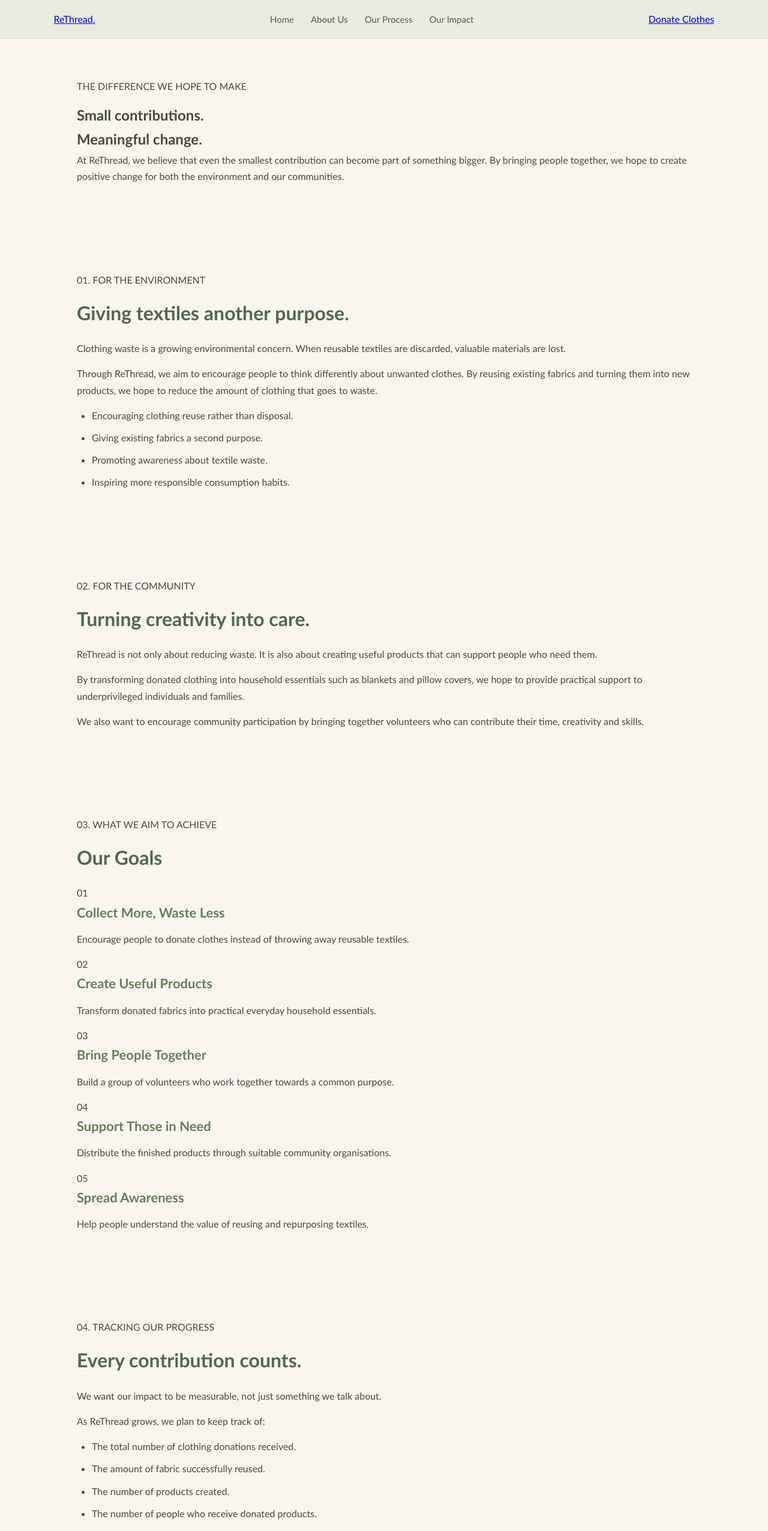
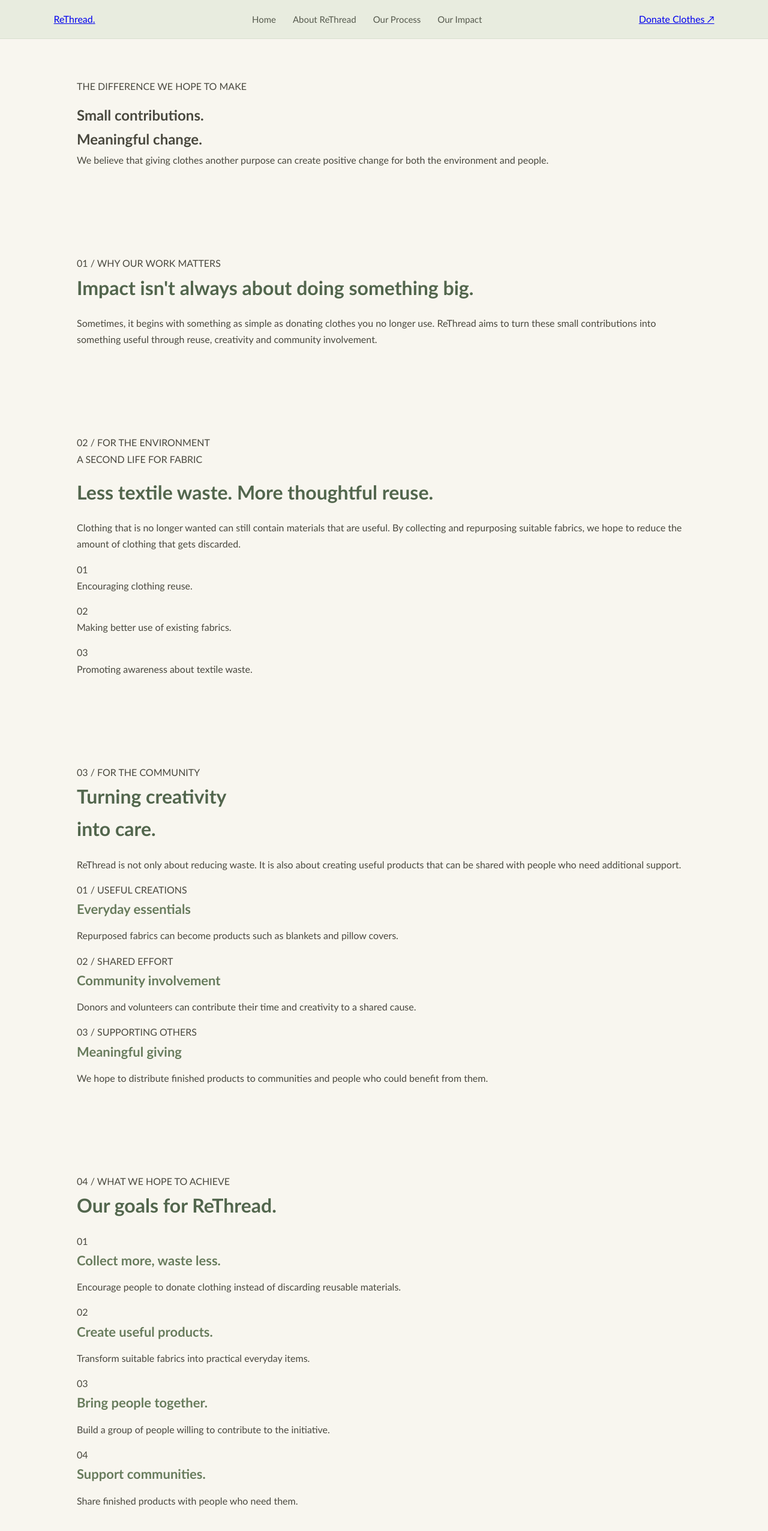
Before and after one commit to bhuvisaini188/ReThread, a plain HTML site: page impact.html in a window 1280 px wide. Shown: the top 2553 px of the page at 60% size. Drawn offline with Linux system fonts and the light colour scheme.

Commit message:
Update impact.html

```diff
--- a/impact.html
+++ b/impact.html
@@ -1,207 +1,176 @@
 
 <!DOCTYPE html>
 <html lang="en">
-
 <head>
     <meta charset="UTF-8">
     <meta name="viewport" content="width=device-width, initial-scale=1.0">
-
     <title>Our Impact | ReThread</title>
-
-    <meta name="description" content="Discover the goals and positive change ReThread hopes to create through clothing reuse and community donations.">
-
     <link rel="stylesheet" href="style.css">
 </head>
 
 <body>
 
-    <!-- NAVIGATION BAR -->
-
+    <!-- NAVIGATION -->
     <header>
         <nav class="navbar">
-
             <a href="index.html" class="logo">ReThread<span>.</span></a>
 
             <ul class="nav-links">
                 <li><a href="index.html">Home</a></li>
-                <li><a href="about.html">About Us</a></li>
+                <li><a href="about.html">About ReThread</a></li>
                 <li><a href="process.html">Our Process</a></li>
-                <li><a href="impact.html">Our Impact</a></li>
+                <li><a href="impact.html" class="active">Our Impact</a></li>
             </ul>
 
-            <a href="donate.html" class="nav-button">Donate Clothes</a>
-
+            <a href="donate.html" class="nav-button">Donate Clothes ↗</a>
         </nav>
     </header>
 
 
-    <!-- INTRODUCTION -->
+    <main>
 
-    <section class="impact-hero section">
+        <!-- HERO -->
+        <section class="impact-hero">
 
             <p class="eyebrow">THE DIFFERENCE WE HOPE TO MAKE</p>
 
             <h1>
-            Small contributions.
-            <br>
+                Small contributions.<br>
                 <span>Meaningful change.</span>
             </h1>
 
             <p>
-            At ReThread, we believe that even the smallest
-            contribution can become part of something bigger.
-            By bringing people together, we hope to create
-            positive change for both the environment
-            and our communities.
+                We believe that giving clothes another
+                purpose can create positive change
+                for both the environment and people.
+            </p>
+
+        </section>
+
+
+        <!-- IMPACT INTRODUCTION -->
+        <section class="impact-intro">
+
+            <div class="section-label">
+                <span>01</span> / WHY OUR WORK MATTERS
+            </div>
+
+            <h2>
+                Impact isn't always about
+                doing something big.
+            </h2>
+
+            <p>
+                Sometimes, it begins with something
+                as simple as donating clothes you
+                no longer use. ReThread aims to turn
+                these small contributions into
+                something useful through reuse,
+                creativity and community involvement.
             </p>
 
         </section>
 
 
         <!-- ENVIRONMENTAL IMPACT -->
+        <section class="impact-environment">
 
-    <section class="environment section">
+            <div class="section-label">
+                <span>02</span> / FOR THE ENVIRONMENT
+            </div>
 
-        <p class="eyebrow">01. FOR THE ENVIRONMENT</p>
+            <div class="impact-layout">
 
-        <h2>Giving textiles another purpose.</h2>
+                <div class="impact-heading">
+                    <p class="eyebrow">A SECOND LIFE FOR FABRIC</p>
 
+                    <h2>
+                        Less textile waste.
+                        More thoughtful reuse.
+                    </h2>
+                </div>
+
+                <div class="impact-description">
                     <p>
-            Clothing waste is a growing environmental concern.
-            When reusable textiles are discarded, valuable
-            materials are lost.
+                        Clothing that is no longer wanted
+                        can still contain materials that
+                        are useful. By collecting and
+                        repurposing suitable fabrics,
+                        we hope to reduce the amount
+                        of clothing that gets discarded.
                     </p>
 
-        <p>
-            Through ReThread, we aim to encourage people
-            to think differently about unwanted clothes.
-            By reusing existing fabrics and turning them
-            into new products, we hope to reduce the amount
-            of clothing that goes to waste.
-        </p>
+                    <div class="impact-points">
+                        <div>
+                            <span>01</span>
+                            <p>Encouraging clothing reuse.</p>
+                        </div>
 
-        <ul>
-            <li>Encouraging clothing reuse rather than disposal.</li>
+                        <div>
+                            <span>02</span>
+                            <p>Making better use of existing fabrics.</p>
+                        </div>
 
-            <li>Giving existing fabrics a second purpose.</li>
+                        <div>
+                            <span>03</span>
+                            <p>Promoting awareness about textile waste.</p>
+                        </div>
+                    </div>
+                </div>
 
-            <li>Promoting awareness about textile waste.</li>
-
-            <li>Inspiring more responsible consumption habits.</li>
-        </ul>
-
+            </div>
         </section>
 
 
         <!-- COMMUNITY IMPACT -->
+        <section class="impact-community">
 
-    <section class="community section">
+            <div class="section-label">
+                <span>03</span> / FOR THE COMMUNITY
+            </div>
 
-        <p class="eyebrow">02. FOR THE COMMUNITY</p>
-
-        <h2>Turning creativity into care.</h2>
+            <h2>
+                Turning creativity<br>
+                into care.
+            </h2>
 
             <p>
-            ReThread is not only about reducing waste.
-            It is also about creating useful products
-            that can support people who need them.
+                ReThread is not only about reducing
+                waste. It is also about creating useful
+                products that can be shared with people
+                who need additional support.
             </p>
 
+            <div class="community-grid">
+
+                <div class="community-card">
+                    <span>01 / USEFUL CREATIONS</span>
+                    <h3>Everyday essentials</h3>
                     <p>
-            By transforming donated clothing into
-            household essentials such as blankets
-            and pillow covers, we hope to provide
-            practical support to underprivileged
-            individuals and families.
+                        Repurposed fabrics can become
+                        products such as blankets and
+                        pillow covers.
                     </p>
-
-        <p>
-            We also want to encourage community
-            participation by bringing together
-            volunteers who can contribute their
-            time, creativity and skills.
-        </p>
-
-    </section>
-
-
-    <!-- OUR GOALS -->
-
-    <section class="goals section">
-
-        <p class="eyebrow">03. WHAT WE AIM TO ACHIEVE</p>
-
-        <h2>Our Goals</h2>
-
-        <div class="goal-list">
-
-            <div class="goal-item">
-
-                <span>01</span>
-
-                <h3>Collect More, Waste Less</h3>
-
-                <p>
-                    Encourage people to donate clothes
-                    instead of throwing away reusable textiles.
-                </p>
-
                 </div>
 
-
-            <div class="goal-item">
-
-                <span>02</span>
-
-                <h3>Create Useful Products</h3>
-
+                <div class="community-card">
+                    <span>02 / SHARED EFFORT</span>
+                    <h3>Community involvement</h3>
                     <p>
-                    Transform donated fabrics into
-                    practical everyday household essentials.
+                        Donors and volunteers can
+                        contribute their time and
+                        creativity to a shared cause.
                     </p>
-
                 </div>
 
-
-            <div class="goal-item">
-
-                <span>03</span>
-
-                <h3>Bring People Together</h3>
-
+                <div class="community-card">
+                    <span>03 / SUPPORTING OTHERS</span>
+                    <h3>Meaningful giving</h3>
                     <p>
-                    Build a group of volunteers who
-                    work together towards a common purpose.
+                        We hope to distribute finished
+                        products to communities and
+                        people who could benefit from them.
                     </p>
-
-            </div>
-
-
-            <div class="goal-item">
-
-                <span>04</span>
-
-                <h3>Support Those in Need</h3>
-
-                <p>
-                    Distribute the finished products
-                    through suitable community organisations.
-                </p>
-
-            </div>
-
-
-            <div class="goal-item">
-
-                <span>05</span>
-
-                <h3>Spread Awareness</h3>
-
-                <p>
-                    Help people understand the value
-                    of reusing and repurposing textiles.
-                </p>
-
                 </div>
 
             </div>
@@ -209,81 +178,159 @@
         </section>
 
 
-    <!-- MEASURING IMPACT -->
+        <!-- OUR GOALS -->
+        <section class="impact-goals">
 
-    <section class="measurement section">
+            <div class="section-label">
+                <span>04</span> / WHAT WE HOPE TO ACHIEVE
+            </div>
 
-        <p class="eyebrow">04. TRACKING OUR PROGRESS</p>
+            <h2>Our goals for ReThread.</h2>
 
-        <h2>Every contribution counts.</h2>
+            <div class="goals-list">
+
+                <div class="goal-item">
+                    <span>01</span>
+                    <h3>Collect more, waste less.</h3>
+                    <p>
+                        Encourage people to donate
+                        clothing instead of discarding
+                        reusable materials.
+                    </p>
+                </div>
+
+                <div class="goal-item">
+                    <span>02</span>
+                    <h3>Create useful products.</h3>
+                    <p>
+                        Transform suitable fabrics
+                        into practical everyday items.
+                    </p>
+                </div>
+
+                <div class="goal-item">
+                    <span>03</span>
+                    <h3>Bring people together.</h3>
+                    <p>
+                        Build a group of people willing
+                        to contribute to the initiative.
+                    </p>
+                </div>
+
+                <div class="goal-item">
+                    <span>04</span>
+                    <h3>Support communities.</h3>
+                    <p>
+                        Share finished products with
+                        people who need them.
+                    </p>
+                </div>
+
+            </div>
+
+        </section>
+
+
+        <!-- TRACKING PROGRESS -->
+        <section class="impact-progress">
+
+            <p class="eyebrow">MEASURING OUR JOURNEY</p>
+
+            <h2>
+                Every contribution<br>
+                counts.
+            </h2>
 
             <p>
-            We want our impact to be measurable, not
-            just something we talk about.
+                As ReThread develops, we aim to keep
+                track of our progress so we can
+                understand what we have achieved
+                and where we can improve.
             </p>
 
-        <p>
-            As ReThread grows, we plan to keep track of:
-        </p>
+            <div class="progress-grid">
 
-        <ul>
-            <li>The total number of clothing donations received.</li>
+                <div class="progress-item">
+                    <span>01</span>
+                    <h3>Clothing collected</h3>
+                    <p>How much clothing has been donated.</p>
+                </div>
 
-            <li>The amount of fabric successfully reused.</li>
+                <div class="progress-item">
+                    <span>02</span>
+                    <h3>Fabric reused</h3>
+                    <p>How much donated material has been repurposed.</p>
+                </div>
 
-            <li>The number of products created.</li>
+                <div class="progress-item">
+                    <span>03</span>
+                    <h3>Products created</h3>
+                    <p>How many useful items have been made.</p>
+                </div>
 
-            <li>The number of people who receive donated products.</li>
+                <div class="progress-item">
+                    <span>04</span>
+                    <h3>People reached</h3>
+                    <p>How many people have received the products.</p>
+                </div>
 
-            <li>The number of volunteers involved.</li>
-        </ul>
+            </div>
 
-        <p>
-            These measurements will help us understand
-            our progress, identify areas for improvement
-            and see how our efforts develop over time.
+            <p class="progress-note">
+                These are the measures we plan to track
+                as the initiative progresses. We will
+                share actual results as they become available.
             </p>
 
         </section>
 
 
         <!-- CLOSING -->
+        <section class="impact-closing">
 
-    <section class="impact-ending section">
-
-        <p class="eyebrow">OUR BELIEF</p>
+            <p class="eyebrow">A BETTER TOMORROW STARTS HERE</p>
 
             <h2>
-            Change doesn't always start with something new.
-            Sometimes, it starts with giving something old
+                Give something old<br>
                 a new purpose.
             </h2>
 
             <p>
-            That's what ReThread is all about.
+                Be part of a movement that believes
+                in reusing, creating and giving.
             </p>
+
+            <a href="donate.html" class="button">
+                Make a Donation ↗
+            </a>
 
         </section>
 
+    </main>
+
 
     <!-- FOOTER -->
+    <footer class="site-footer">
 
-    <footer>
-
-        <a href="index.html" class="logo">ReThread<span>.</span></a>
-
+        <div class="footer-top">
+            <div>
+                <a href="index.html" class="footer-logo">ReThread.</a>
                 <p>Give clothes a second life.</p>
+            </div>
 
             <div class="footer-links">
                 <a href="index.html">Home</a>
-            <a href="about.html">About Us</a>
+                <a href="about.html">About ReThread</a>
                 <a href="process.html">Our Process</a>
-            <a href="donate.html">Donate</a>
+                <a href="impact.html">Our Impact</a>
+                <a href="donate.html">Donate Clothes</a>
+            </div>
         </div>
 
-        <p class="copyright">
-            © 2026 ReThread. All rights reserved.
-        </p>
+        <div class="footer-bottom">
+            <p>© 2026 ReThread. A clothing reuse initiative.</p>
+            <p>Small actions. Meaningful change.</p>
+        </div>
 
     </footer>
 
```
Lines whose indentation alone changed are shown as unchanged.
